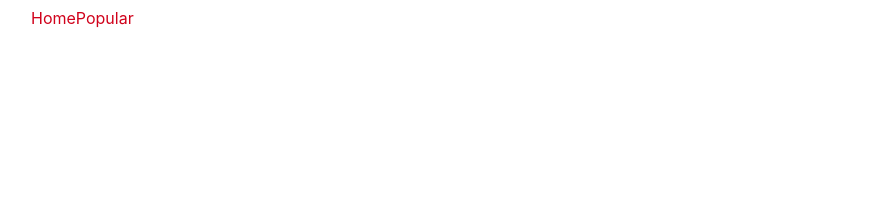
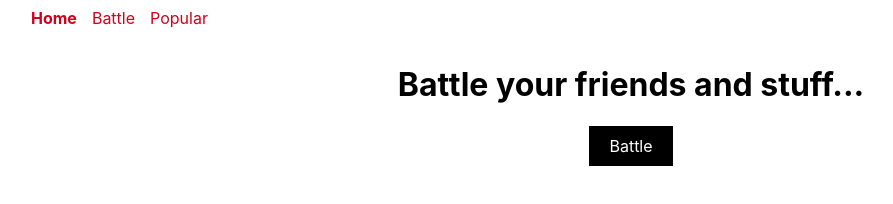
Before and after one commit to maksimovicdanijel/github-battle, a React app: page / in a window 1280 px wide. Shown: the whole page, without its empty margins (9-902 px from the left). Built offline with nearby package versions, Linux system fonts and the light colour scheme.

Commit message:
Add Battle and Home page and add them to navigation

```diff
--- a/app/components/App.js
+++ b/app/components/App.js
@@ -1,8 +1,14 @@
 import React, {Component} from 'react';
-import { BrowserRouter as Router, Route } from 'react-router-dom';
+import {
+  BrowserRouter as Router,
+  Route,
+  Switch
+} from 'react-router-dom';
 
 import Popular from './Popular';
 import Nav from './Nav';
+import Home from './Home';
+import Battle from './Battle';
 
 class App extends Component {
     render() {
@@ -10,7 +16,12 @@ class App extends Component {
           <Router>
             <div className="container">
               <Nav />
-              <Route path="/popular" component={Popular} />
+              <Switch>
+                <Route exact path="/" component={Home} />
+                <Route exact path="/battle" component={Battle} />
+                <Route path="/popular" component={Popular} />
+                <Route render={() => { return <p>Not found!</p> }} />
+              </Switch>
             </div>
           </Router>
         );
--- /dev/null
+++ b/app/components/Battle.js
@@ -0,0 +1,9 @@
+import React, {Component} from 'react';
+
+class Battle extends Component {
+  render () {
+    return <p>Battle!</p>;
+  }
+}
+
+export default Battle;
--- /dev/null
+++ b/app/components/Home.js
@@ -0,0 +1,15 @@
+import React, {Component} from 'react';
+import {Link} from 'react-router-dom';
+
+class Home extends Component {
+  render () {
+    return (
+      <div class="home-container">
+        <h1>Battle your friends and stuff...</h1>
+        <Link className="button" to="/battle">Battle</Link>
+      </div>
+    );
+  }
+}
+
+export default Home;
--- a/app/components/Nav.js
+++ b/app/components/Nav.js
@@ -1,13 +1,18 @@
 import React from 'react';
-import {Link} from 'react-router-dom';
+import {NavLink} from 'react-router-dom';
 
 const Nav = () => {
   return (
     <div>
-      <ul>
+      <ul className="nav">
         <li>
-          <Link to="/">Home</Link>
-          <Link to="/popular">Popular</Link>
+          <NavLink exact activeClassName="active" to="/">Home</NavLink>
+        </li>
+        <li>
+          <NavLink activeClassName="active" to="/battle">Battle</NavLink>
+        </li>
+        <li>
+          <NavLink activeClassName="active" to="/popular">Popular</NavLink>
         </li>
       </ul>
     </div>
--- a/app/index.css
+++ b/app/index.css
@@ -54,3 +54,27 @@ a {
     width: 150px;
     border-radius: 50%;
 }
+
+.home-container {
+    display: flex;
+    flex-direction: column;
+    align-items: center;
+}
+
+.nav {
+    display: flex;
+}
+
+.nav li {
+    margin-right: 15px;
+}
+
+.nav .active {
+    font-weight: bold;
+}
+
+.button {
+    background: black;
+    color: #fff;
+    padding: 10px 20px;
+}
--- a/webpack.config.js
+++ b/webpack.config.js
@@ -5,7 +5,8 @@ module.exports = {
     entry: './app/index.js',
     output: {
         path: path.resolve(__dirname, 'dist'),
-        filename: 'index.bundle.js'
+        filename: 'index.bundle.js',
+        publicPath: '/'
     },
     module: {
         rules: [
@@ -17,6 +18,9 @@ module.exports = {
             }
         ]
     },
+    devServer: {
+      historyApiFallback: true
+    },
     plugins: [
         new HtmlWebpackPlugin({
             template: 'app/index.html'
```
